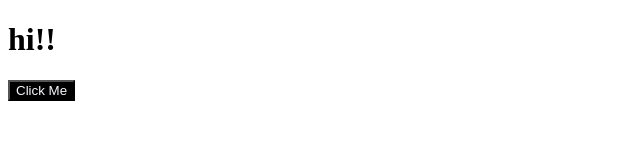
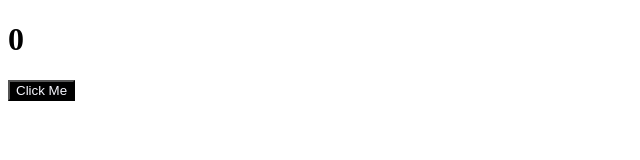
Before and after one commit to sjyoung123/my-app, a React (Create React App) app: page / in a window 1280 px wide. Shown: the top 160 px of the page, without its empty margins (0-640 px from the left). Built offline with nearby package versions, Linux system fonts and the light colour scheme.

Commit message:
Updated useEffect

```diff
--- a/src/App.js
+++ b/src/App.js
@@ -1,10 +1,17 @@
+import { useState, useEffect } from "react";
 import Button from "./Button";
 
 function App() {
+  const [count, setCount] = useState(0);
+  const onClick = () => setCount((prev) => prev + 1);
+  useEffect(() => {
+    console.log("render only once");
+  }, []);
+
   return (
     <div>
-      <h1>hi!!</h1>
-      <Button text="Click Me" />
+      <h1>{count}</h1>
+      <Button onClick={onClick} text="Click Me" />
     </div>
   );
 }
--- a/src/Button.js
+++ b/src/Button.js
@@ -1,12 +1,17 @@
 import PropTypes from "prop-types";
 import styles from "./Button.module.css";
 
-function Button({ text }) {
-  return <button className={styles.btn}>{text}</button>;
+function Button({ text, onClick }) {
+  return (
+    <button onClick={onClick} className={styles.btn}>
+      {text}
+    </button>
+  );
 }
 
 Button.prototype = {
   text: PropTypes.string.isRequired,
+  onClick: PropTypes.func,
 };
 
 export default Button;
```
